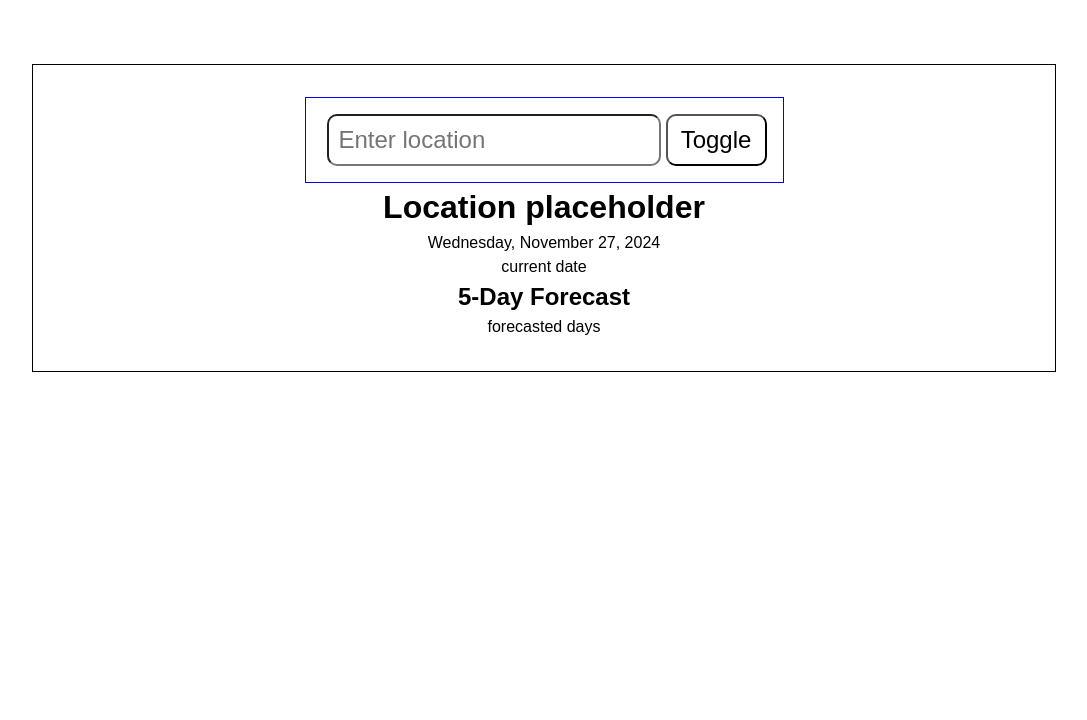
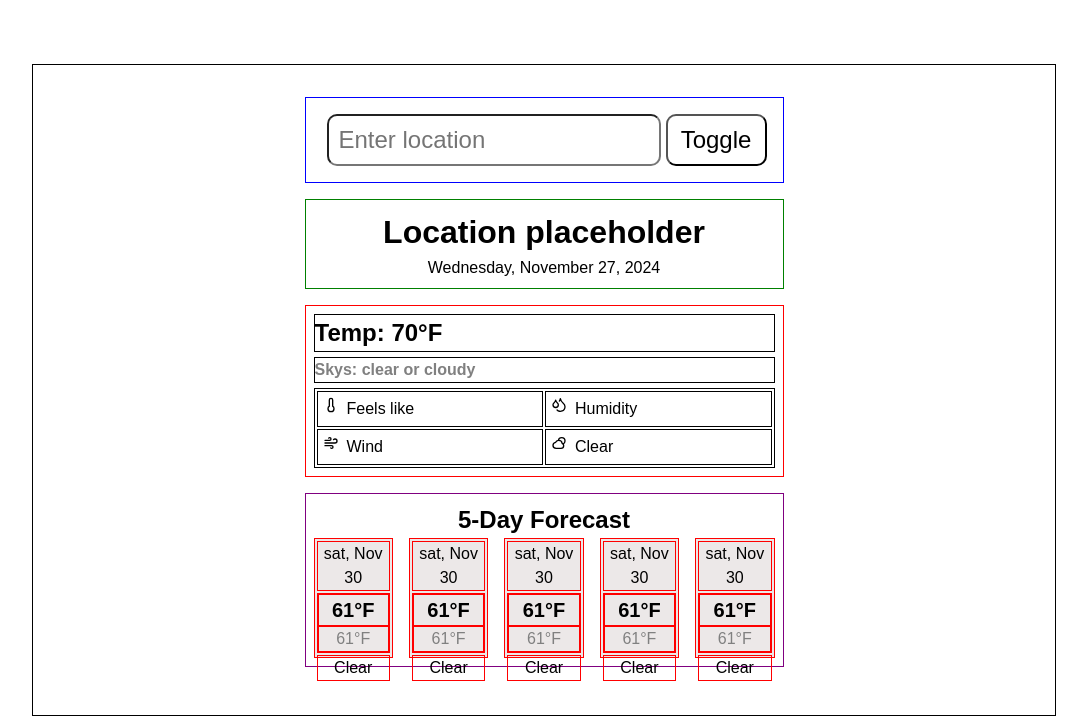
Before and after one commit to Mavs77/weather-app, a plain HTML site: page index.html in a window 1280 px wide. Shown: the whole page, without its empty margins (96-1183 px from the left). Drawn offline with Linux system fonts and the light colour scheme.

Commit message:
layout completed

```diff
--- a/index.html
+++ b/index.html
@@ -14,13 +14,85 @@
             <button type="button" id="toggleButton">Toggle</button>
         </form>
         <div class="currentDayText">
-            <h1>Location placeholder</h1>
-            <p>Wednesday, November 27, 2024</p>
+            <h1 id="locationPlace">Location placeholder</h1>
+            <p id="currentDate">Wednesday, November 27, 2024</p>
         </div>
-        <div class="currentDayContainer">current date</div>
+        <div class="currentDayContainer">
+            <div id="currentTemp">Temp: 70&deg;F</div>
+            <div id="currentCondition">Skys: clear or cloudy</div>
+            <div id="otherMetrics">
+                <div>
+                    <img src="./assets/thermometer-01-svgrepo-com (2).svg" alt="thermometer">
+                    <span>Feels like</span>
+                </div>
+                <div>
+                    <img src="./assets/droplets-03-svgrepo-com.svg" alt="">
+                    <span>Humidity</span>
+                </div>
+                <div>
+                    <img src="./assets/wind-svgrepo-com.svg" alt="">
+                    <span>Wind</span>
+                </div>
+                <div>
+                    <img src="./assets/cloud-sun-svgrepo-com.svg" alt="">
+                    <span>Clear</span>
+                </div>
+            </div>
+        </div>
         <div class="forecastContainer">
             <h2>5-Day Forecast</h2>
-            <div class="forecastCards">forecasted days</div>
+            <div class="forecastCards">
+                <div class="card1">
+                    <div class="cardDate">
+                        sat, Nov 30
+                    </div>
+                    <div class="cardWeather">
+                        <div>61&deg;F</div>
+                        <div>61&deg;F</div>
+                    </div>
+                    <div class="cardCondition">Clear</div>
+                </div>
+                <div class="card1">
+                    <div class="cardDate">
+                        sat, Nov 30
+                    </div>
+                    <div class="cardWeather">
+                        <div>61&deg;F</div>
+                        <div>61&deg;F</div>
+                    </div>
+                    <div class="cardCondition">Clear</div>
+                </div>
+                <div class="card1">
+                    <div class="cardDate">
+                        sat, Nov 30
+                    </div>
+                    <div class="cardWeather">
+                        <div>61&deg;F</div>
+                        <div>61&deg;F</div>
+                    </div>
+                    <div class="cardCondition">Clear</div>
+                </div>
+                <div class="card1">
+                    <div class="cardDate">
+                        sat, Nov 30
+                    </div>
+                    <div class="cardWeather">
+                        <div>61&deg;F</div>
+                        <div>61&deg;F</div>
+                    </div>
+                    <div class="cardCondition">Clear</div>
+                </div>
+                <div class="card1">
+                    <div class="cardDate">
+                        sat, Nov 30
+                    </div>
+                    <div class="cardWeather">
+                        <div>61&deg;F</div>
+                        <div>61&deg;F</div>
+                    </div>
+                    <div class="cardCondition">Clear</div>
+                </div>
+            </div>
         </div>
     </div>
     <script src="script.js"></script>
--- a/script.js
+++ b/script.js
@@ -33,33 +33,59 @@ document.getElementById('locationSearch').addEventListener('keydown', async (eve
 
         const weatherAPI = `https://weather.visualcrossing.com/VisualCrossingWebServices/rest/services/timeline/${location}?key=QVXWFK8AMYT3AR5BL7TCBRRXW`
 
-    // //api url
-    // const apiURL = await fetch(`https://weather.visualcrossing.com/VisualCrossingWebServices/rest/services/timeline/${location}?key=QVXWFK8AMYT3AR5BL7TCBRRXW`);
-
         try {
             const apiURL = await fetch (`${weatherAPI}`)
 
             if (!apiURL.ok) {
                 throw new Error(`HTTP error! status: ${apiURL.status}`)}
 
+
             const data = await apiURL.json();
             console.log('Data fetched successfully', data);
-        console.log('Address:', data.resolvedAddress);
-        console.log('Conditions:', data.currentConditions.conditions);
-        console.log('Feels like:', `${data.currentConditions.feelslike} degrees`);
+
+            console.log(data.days)
+
+            const address = document.querySelector('h1');
+            address.innerText = data.resolvedAddress;
+
             // Converting the date format
             const rawDate = data.days[0].datetime;
-        // the new Date() keyword is specifically designed to create Date objects in JS. These ojbects are part of JS's built-in Date class, which includes specialized methods for working with dates and times.
-        const formattedDate = new Date(rawDate).toLocaleDateString("en-US", {
+
+            const [year, month, day] = rawDate.split("-"); // split into components
+
+            // the new Date() keyword is specifically designed to create Date objects in JS. These objects are part of JS's built-in Date class, which includes specialized methods for working with dates and times.
+            const formattedDate = new Date(year, month - 1, day).toLocaleDateString("en-US", {
                  weekday: "long",
                  month: "long",
                  day: "numeric",
                  year: "numeric",
                 });
-        console.log('Date:', formattedDate);
+
+            const date = document.getElementById('currentDate');
+            date.innerText = `${formattedDate}`
+
+            //temp DOM manipulation
+
+            const temperature = data.currentConditions.feelslike;
+
+            const currentTemp = document.getElementById('currentTemp');
+
+            currentTemp.innerHTML = `Temp: ${temperature}&deg;F`
+
+            //conditions DOM manipulation
+            const condition = data.currentConditions.conditions;
+
+            const currentCondition = document.getElementById('currentCondition');
+
+            currentCondition.innerHTML = `Condition: ${condition}`
+
+
+        console.log('Address:', data.resolvedAddress);
+        console.log('Conditions:', data.currentConditions.conditions);
+        console.log('Feels like:', `${data.currentConditions.feelslike} degrees`);
+
     } catch (error) {
         console.error('Error fetching data:', error.message)
     }
-
 }
 });
--- a/style.css
+++ b/style.css
@@ -72,3 +72,132 @@
     font-size: 1.5rem;
     border-radius: 10px;
   }
+
+  /* current day text */
+
+  .currentDayText {
+    border: solid 1px green;
+    margin-top: 1rem;
+    margin-bottom: 1rem;
+    padding: 0.5rem;
+    width: 50%;
+  }
+
+  /* current day KPIs */
+
+  .currentDayContainer {
+    border: solid 1px red;
+    width: 50%;
+    padding: 0.5rem;
+    display: flex;
+    flex-direction: column;
+    gap: 5px;
+  }
+
+  .currentDayContainer div {
+    border: black 1px solid;
+  }
+
+  #currentTemp {
+    display: flex;
+    justify-content: start;
+    font-weight: bold;
+    font-size: 1.5rem;
+  }
+
+  #currentCondition {
+    display: flex;
+    justify-content: start;
+    font-weight: bold;
+    color: gray;
+  }
+
+  #otherMetrics {
+    display: grid;
+    grid-template-columns: repeat(2, minmax(0, 1fr));
+    gap: 2px;
+    padding: 2px;
+  }
+
+  #otherMetrics div {
+    display: flex;
+    justify-content: start;
+    padding: 5px;
+  }
+
+  #otherMetrics img {
+    height: 2vh;
+    margin-right: 0.5rem;
+  }
+
+  /* forecast container */
+
+  .forecastContainer {
+    border: solid purple 1px;
+    margin: 1rem;
+    width: 50%;
+    padding: 0.5rem;
+  }
+
+  .forecastCards {
+    display: grid;
+    grid-template-columns: repeat(5, minmax(0, 1fr));
+    gap: 1rem;
+  }
+
+  .card1 {
+    display: flex;
+    flex-direction: column;
+    height: 15vh;
+    gap: 2px;
+    padding: 2px;
+    background-color: rgb(236, 232, 232);
+  }
+
+  .card1 div:nth-child(1),
+  .card1 div:nth-child(3) {
+    flex: 1;
+  }
+
+  .card1 div:nth-child(1) {
+    display: flex;
+    justify-content: center;
+    align-items: center;
+  }
+
+  .card1 div:nth-child(2) {
+    flex: 2;
+  }
+
+  .cardWeather {
+    display: flex;
+    flex-direction: column;
+  }
+
+  .cardWeather div:nth-child(1) {
+    flex: 1;
+    font-size: 1.25rem;
+    font-weight: bold;
+  }
+
+  .cardWeather div:nth-child(2) {
+    flex: 1;
+    font-weight: 400;
+    color: gray;
+  }
+
+  .cardCondition {
+    display: flex;
+    align-items: center;
+    justify-content: center;
+  }
+
+  .cardWeather div {
+    display: flex;
+    justify-content: center;
+    align-items: center;
+  }
+
+  .forecastCards div {
+    border: solid red 1px;
+  }
```
Also changed, not shown: assets/cloud-sun-svgrepo-com.svg (added), assets/droplets-03-svgrepo-com.svg (added), assets/thermometer-01-svgrepo-com (2).svg (added), assets/wind-svgrepo-com.svg (added). Lines whose indentation alone changed are shown as unchanged.
